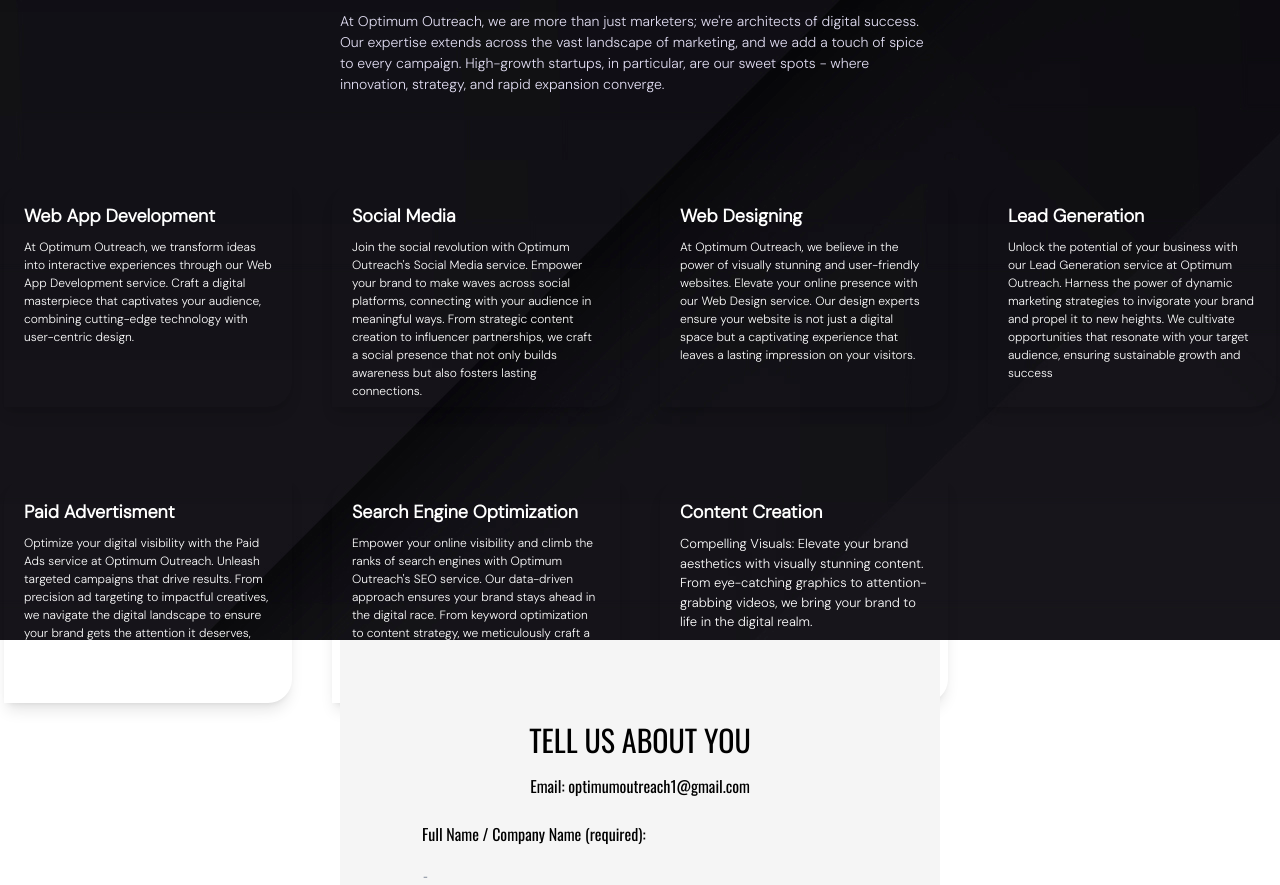
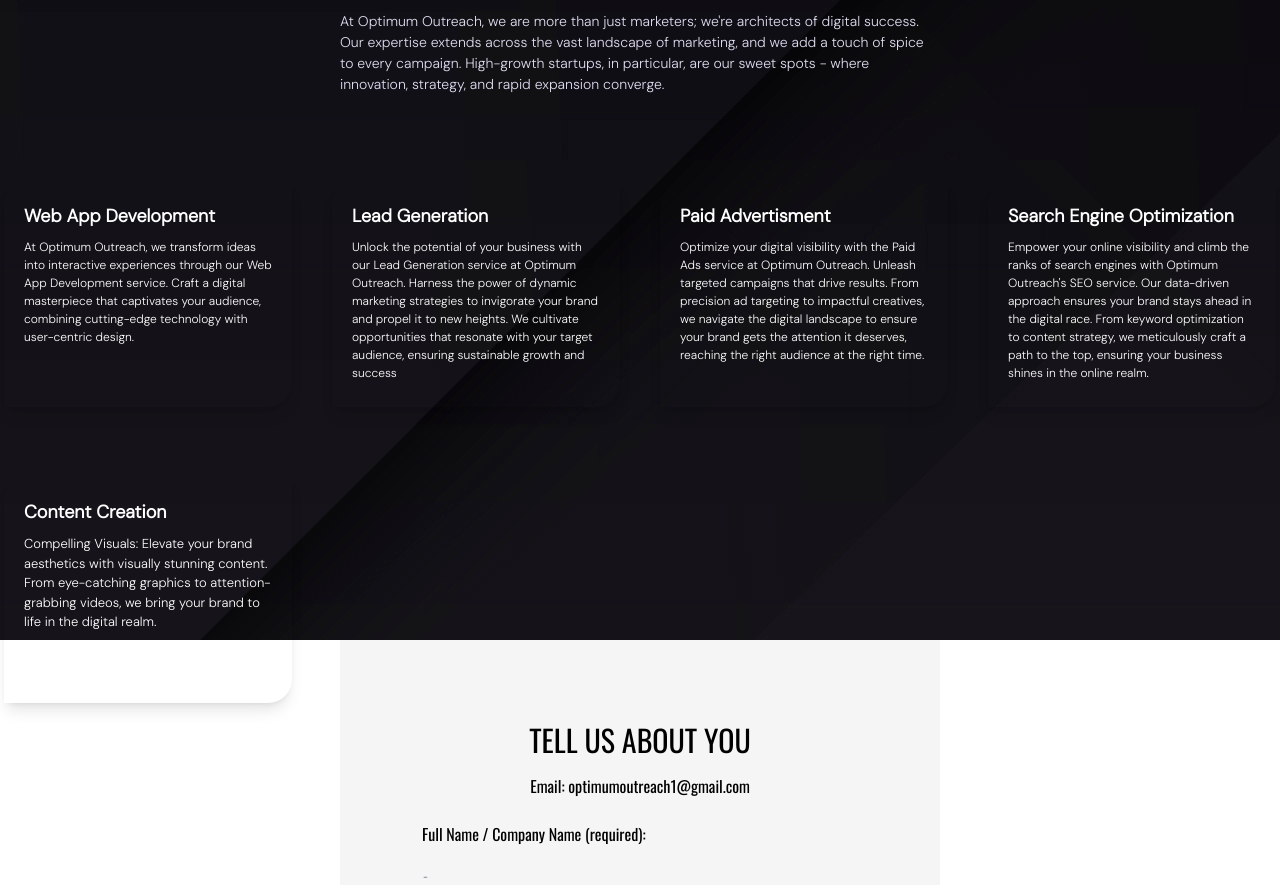
Before and after one commit to hendrckks/demo, a React (Vite) app in the folder optimum/: page / in a window 1280 px wide. Shown: the part 960-1845 px from the top of the page. Built offline with nearby package versions, Linux system fonts and the light colour scheme; a web font is replaced by a local one.

Commit message:
navbar stying change

```diff
--- a/optimum/src/components/Navbar.tsx
+++ b/optimum/src/components/Navbar.tsx
@@ -5,7 +5,7 @@
     <div className="p-3 flex justify-between bg-neutral-900 bg-opacity-20 hover:bg-black transition duration-300 ease-in-out fixed w-[100%]">
       <Link to="/">
         <h1 className="text-[19px] font-bold flex justify-center items-center p-1">
-          <span className="text-yellow-500">Optimum</span>
+          <span className="text-blue-300">Optimum</span>
           <span className="text-neutral-400 mx-1">Outreach</span>
         </h1>
       </Link>
@@ -28,7 +28,7 @@
         </ul>
       </div>
       <div className="relative right-10 flex items-center">
-        <button className="text-white px-6 my-1 border-2 py-[1.5px] font-semibold">
+        <button className="text-white px-6 my-1 border-2 py-[1.5px] bg-transparent font-semibold hover:to-blue-500">
           <Link to="/Contact-us">Book a Call</Link>
         </button>
       </div>
--- a/optimum/src/pages/Services.tsx
+++ b/optimum/src/pages/Services.tsx
@@ -36,36 +36,7 @@
               </div>
             </ServicesCard>
           </Link>
-          <Link to="/Service/Social-Media">
-            <ServicesCard>
-              <div className="p-5">
-                <h1 className="font-semibold text-[18px]">Social Media</h1>
-                <p className="mt-2">
-                  Join the social revolution with Optimum Outreach's Social
-                  Media service. Empower your brand to make waves across social
-                  platforms, connecting with your audience in meaningful ways.
-                  From strategic content creation to influencer partnerships, we
-                  craft a social presence that not only builds awareness but
-                  also fosters lasting connections.
-                </p>
-              </div>
-            </ServicesCard>
-          </Link>
-          <Link to="/Service/Web-Design">
-            <ServicesCard>
-              <div className="p-5">
-                <h1 className="font-semibold text-[18px]">Web Designing</h1>
-                <p className="mt-2">
-                  At Optimum Outreach, we believe in the power of visually
-                  stunning and user-friendly websites. Elevate your online
-                  presence with our Web Design service. Our design experts
-                  ensure your website is not just a digital space but a
-                  captivating experience that leaves a lasting impression on
-                  your visitors.
-                </p>
-              </div>
-            </ServicesCard>
-          </Link>
+
           <Link to="/Service/Lead-Generation">
             <ServicesCard>
               <div className="p-5">
```
Also changed, not shown: 1 other file (tests, documents, lock files or other folders).
